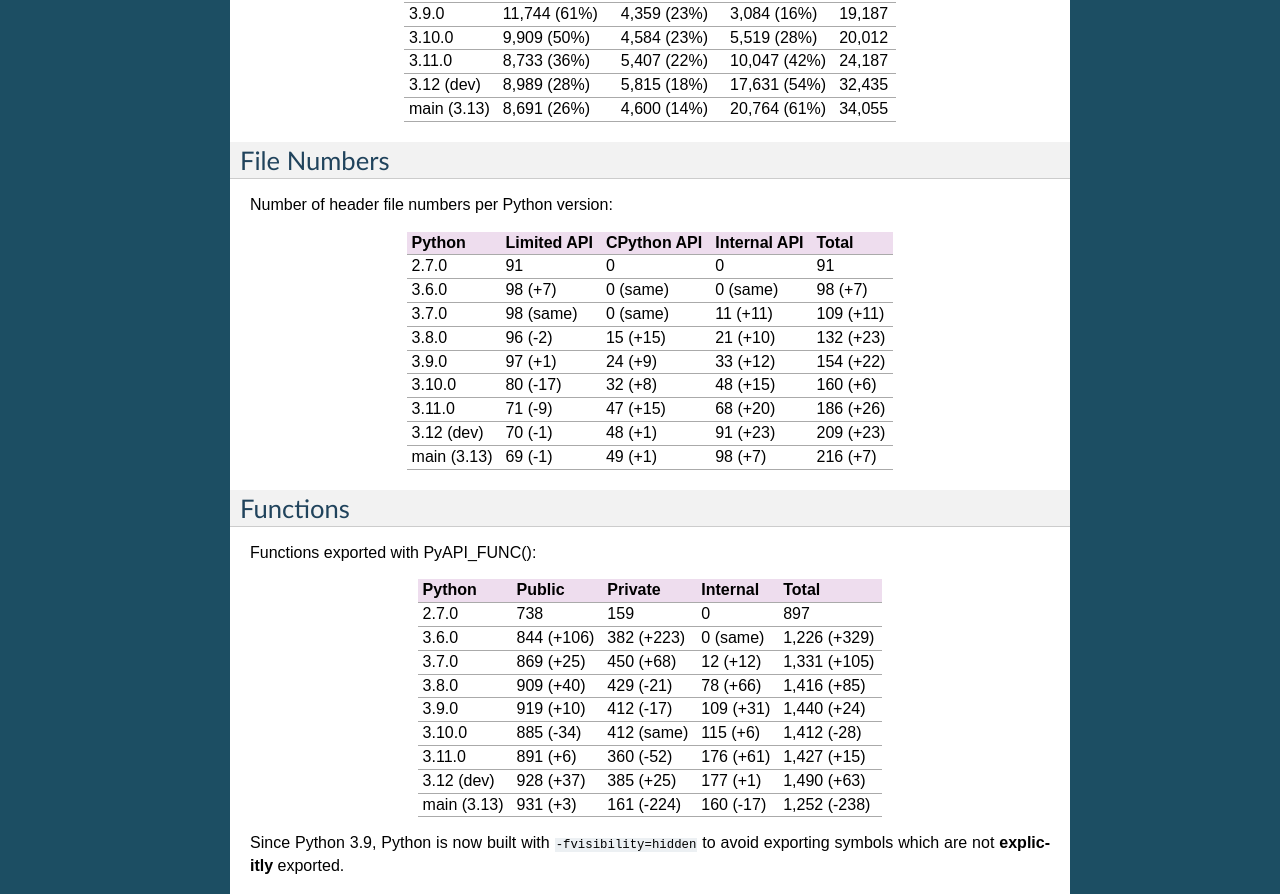
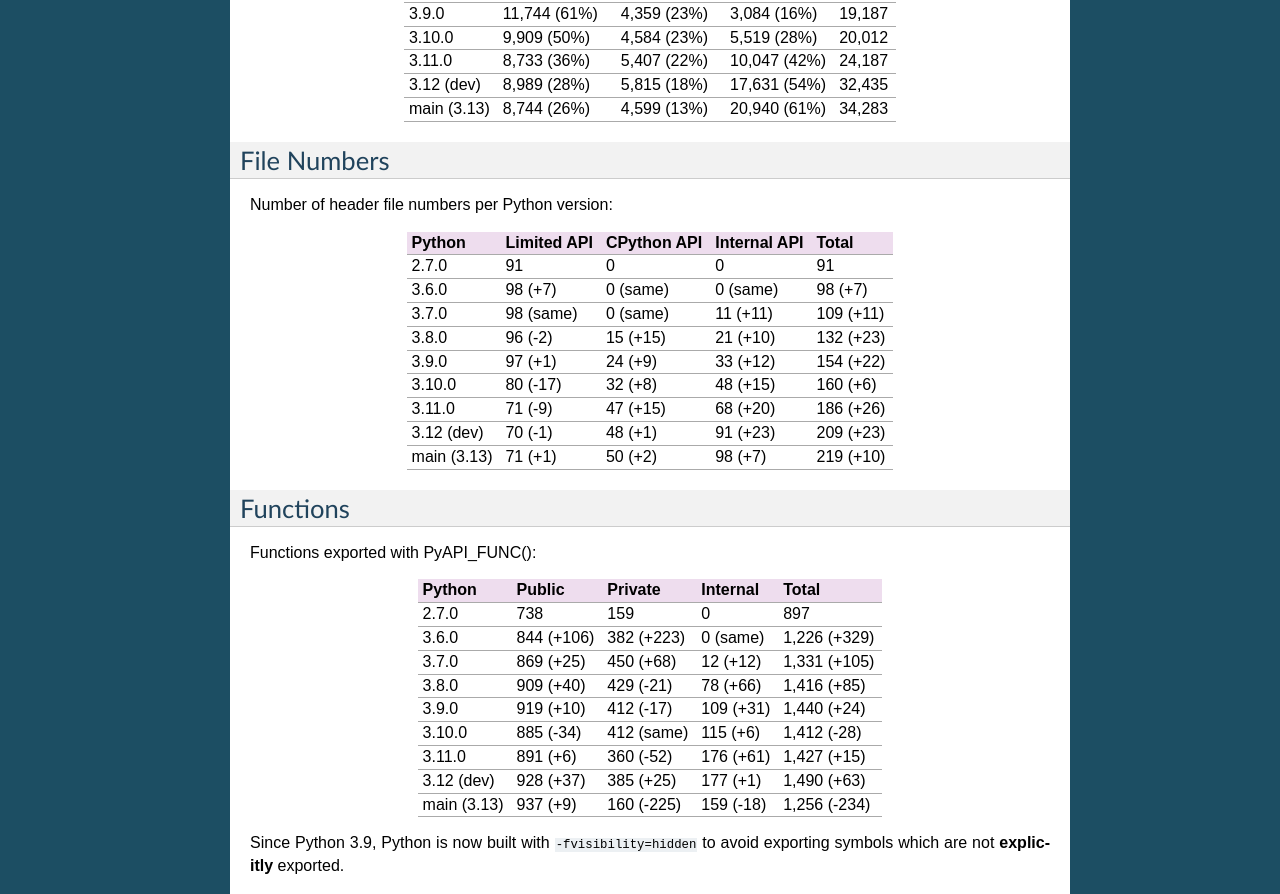
Before and after one commit to pythoncapi/pythoncapi, a Sphinx documentation site: the page built from doc/stats.rst, in a window 1280 px wide and 1400 px high. Shown: the part 302-1196 px from the top of the window. Built offline with Sphinx 7.4.7, drawn with Linux system fonts in a browser that asks for light colours; some of the changed text lies outside the part shown.

Commit message:
Update stats

```diff
--- a/doc/stats.rst
+++ b/doc/stats.rst
@@ -18,7 +18,7 @@ Python       Limited API    CPython API  Internal API  Total
 3.10.0       9,909 (50%)    4,584 (23%)  5,519 (28%)   20,012
 3.11.0       8,733 (36%)    5,407 (22%)  10,047 (42%)  24,187
 3.12 (dev)   8,989 (28%)    5,815 (18%)  17,631 (54%)  32,435
-main (3.13)  8,691 (26%)    4,600 (14%)  20,764 (61%)  34,055
+main (3.13)  8,744 (26%)    4,599 (13%)  20,940 (61%)  34,283
 ===========  =============  ===========  ============  ======
 
 File Numbers
@@ -37,7 +37,7 @@ Python       Limited API  CPython API  Internal API  Total
 3.10.0       80 (-17)     32 (+8)      48 (+15)      160 (+6)
 3.11.0       71 (-9)      47 (+15)     68 (+20)      186 (+26)
 3.12 (dev)   70 (-1)      48 (+1)      91 (+23)      209 (+23)
-main (3.13)  69 (-1)      49 (+1)      98 (+7)       216 (+7)
+main (3.13)  71 (+1)      50 (+2)      98 (+7)       219 (+10)
 ===========  ===========  ===========  ============  =========
 
 Functions
@@ -56,7 +56,7 @@ Python       Public      Private     Internal   Total
 3.10.0       885 (-34)   412 (same)  115 (+6)   1,412 (-28)
 3.11.0       891 (+6)    360 (-52)   176 (+61)  1,427 (+15)
 3.12 (dev)   928 (+37)   385 (+25)   177 (+1)   1,490 (+63)
-main (3.13)  931 (+3)    161 (-224)  160 (-17)  1,252 (-238)
+main (3.13)  937 (+9)    160 (-225)  159 (-18)  1,256 (-234)
 ===========  ==========  ==========  =========  ============
 
 Since Python 3.9, Python is now built with ``-fvisibility=hidden`` to avoid
@@ -82,7 +82,7 @@ Python       Public      Private   Internal  Total
 3.10.0       173 (same)  33 (-2)   13 (-1)   219 (-3)
 3.11.0       177 (+4)    32 (-1)   10 (-3)   219 (same)
 3.12 (dev)   176 (-1)    29 (-3)   12 (+2)   217 (-2)
-main (3.13)  176 (same)  15 (-14)  14 (+2)   205 (-12)
+main (3.13)  177 (+1)    15 (-14)  13 (+1)   205 (-12)
 ===========  ==========  ========  ========  ==========
 
 Public functions defined as macros and static inline functions
@@ -143,7 +143,7 @@ Python       Limited API  CPython API  Internal API  Total
 3.10.0       41 (-27)     53 (+7)      91 (+53)      185 (+33)
 3.11.0       19 (-22)     75 (+22)     112 (+21)     206 (+21)
 3.12 (dev)   18 (-1)      84 (+9)      170 (+58)     272 (+66)
-main (3.13)  18 (same)    85 (+1)      179 (+9)      282 (+10)
+main (3.13)  18 (same)    84 (same)    176 (+6)      278 (+6)
 ===========  ===========  ===========  ============  =========
 
 Count also private structures like "_PyCFrame" and structures with names not starting with Py like "_frozen".
```
